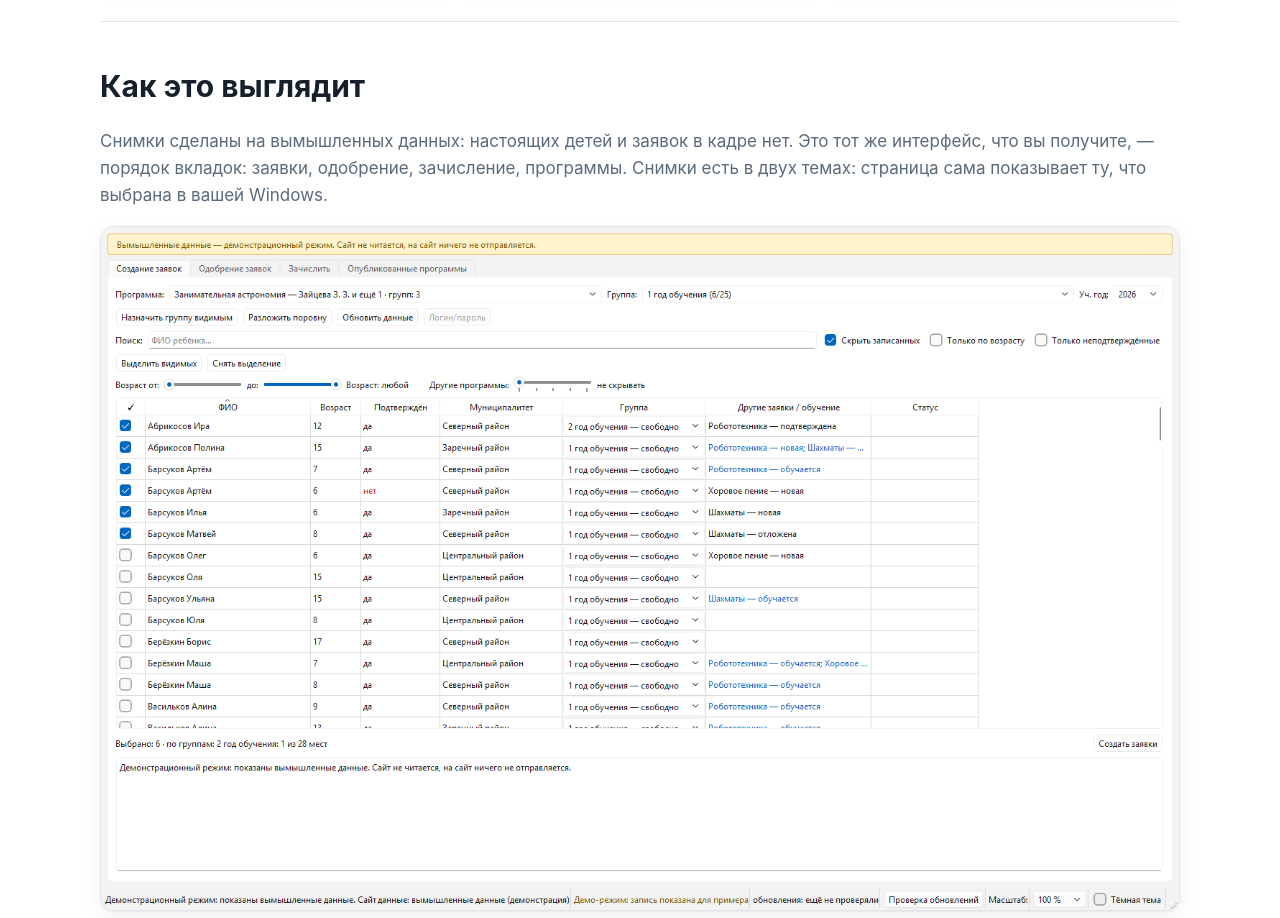
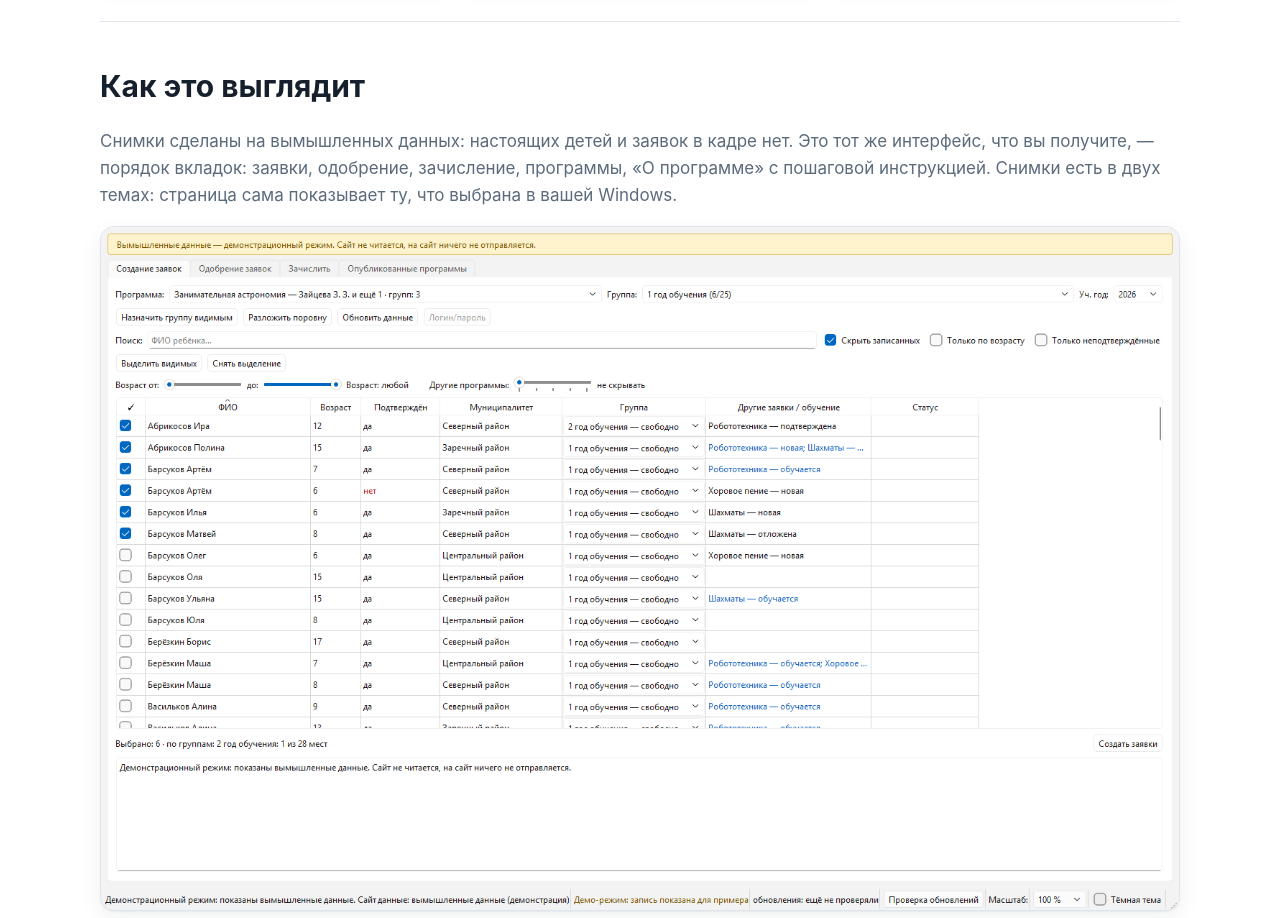
Before and after one commit to nikkawaf-rgb/navigator-updates, a plain HTML site: page index.html in a window 1280 px wide. Shown: the part 1420-2338 px from the top of the page. Drawn offline with Linux system fonts and the light colour scheme.

Commit message:
страница продажи

```diff
--- a/index.html
+++ b/index.html
@@ -97,8 +97,8 @@
   <p class="muted">
     Снимки сделаны на вымышленных данных: настоящих детей и заявок в кадре нет.
     Это тот же интерфейс, что вы получите, — порядок вкладок: заявки, одобрение,
-    зачисление, программы. Снимки есть в двух темах: страница сама показывает ту,
-    что выбрана в вашей Windows.
+    зачисление, программы, «О программе» с пошаговой инструкцией. Снимки есть в
+    двух темах: страница сама показывает ту, что выбрана в вашей Windows.
   </p>
   <figure class="shot">
     <picture>
```
